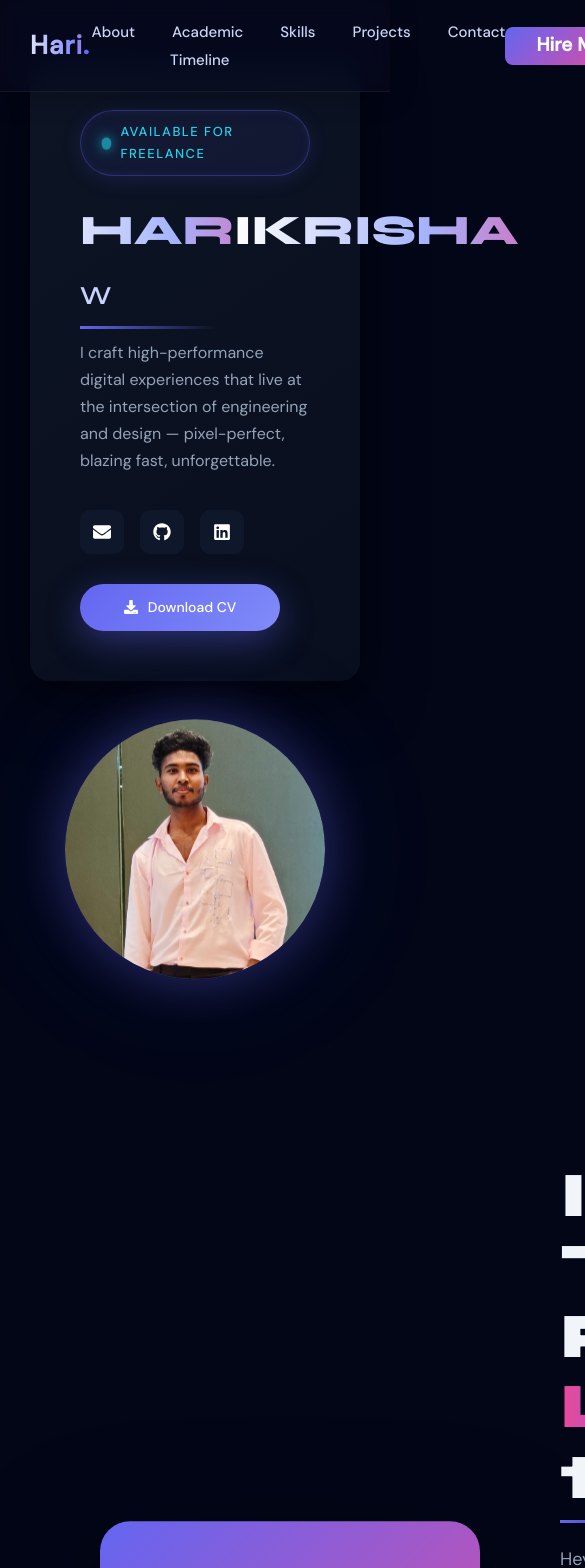
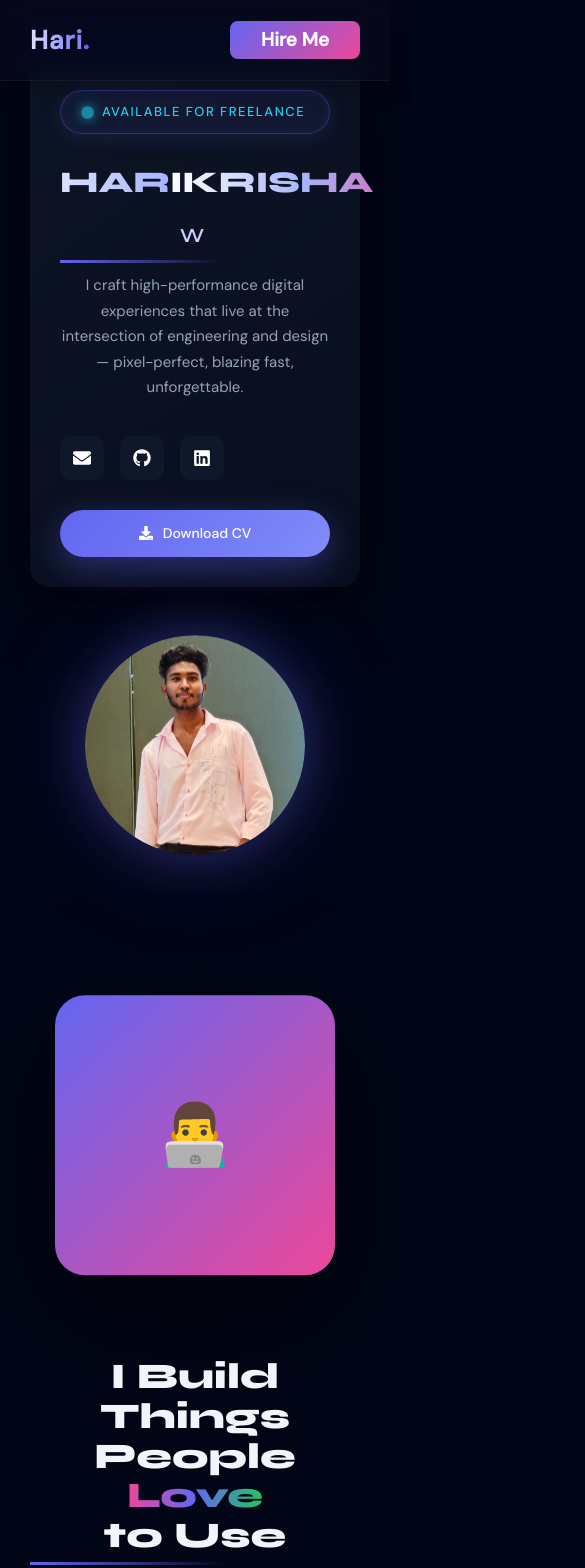
Before and after one commit to Harikrishnan2802/React-Portfolio, a React (Vite) app: page / in a window 390 px wide. Shown: the top 1568 px of the page, 585 px wide, since content can reach past the window. Built offline with nearby package versions, Linux system fonts and the light colour scheme.

Commit message:
Updated the responsive and project section

```diff
--- a/src/components/Contact.jsx
+++ b/src/components/Contact.jsx
@@ -68,7 +68,7 @@ Feel free to reach out.
 
 <div className="contact-social">
 
-<a href="https://instagram/hari_krishnan98/.com">
+<a href="https://www.instagram.com/hari_krishnan98/">
 <FaInstagram/>
 </a>
 
--- a/src/components/Projects.jsx
+++ b/src/components/Projects.jsx
@@ -1,5 +1,6 @@
 import { SiPhp, SiMysql, SiJavascript } from "react-icons/si"
 import { FaCode } from "react-icons/fa"
+import { useEffect, useRef } from "react"
 
 import {
 FaChartBar,
@@ -54,7 +55,7 @@ code:"#"
 },
 
 {
-title:"Portfolio",
+title:"My Personal Portfolio",
 desc:"A Personal Portfolio",
 tech:["React","CSS"],
 icon:"💼",
@@ -67,39 +68,37 @@ code:"https://github.com/Harikrishnan2802/React-Portfolio"
 
 function Projects(){
 
+const firstRow = projects.slice(0,3)
+const secondRow = projects.slice(3,6)
+
 return(
 
 <section className="projects-section" id="projects">
 
 <h2 className="projects-title">Featured Projects</h2>
 
-<div className="projects-grid">
+{/* FIRST ROW */}
 
-{projects.map((p,i)=>(
+<div className="projects-row">
+
+<div className="projects-track scroll-left">
+
+{[...firstRow,...firstRow].map((p,i)=>(
 
 <div className="project-card" key={i}>
 
-<div className="project-icon">
-{p.icon}
-</div>
-
+<div className="project-icon">{p.icon}</div>
 
 <div className="tech-badges">
-
 {p.tech.map((t,index)=>(
 <span key={index}>{t}</span>
 ))}
-
 </div>
 
-
 <h3>{p.title}</h3>
-
 <p>{p.desc}</p>
 
-
 <div className="project-buttons">
-
 <a href={p.live} className="btn-live">
 <FaExternalLinkAlt/> Live
 </a>
@@ -107,7 +106,6 @@ return(
 <a href={p.code} className="btn-code">
 <FaGithub/> Code
 </a>
-
 </div>
 
 </div>
@@ -116,10 +114,51 @@ return(
 
 </div>
 
+</div>
+
+
+{/* SECOND ROW */}
+
+<div className="projects-row">
+
+<div className="projects-track scroll-right">
+
+{[...secondRow,...secondRow].map((p,i)=>(
+
+<div className="project-card" key={i}>
+
+<div className="project-icon">{p.icon}</div>
+
+<div className="tech-badges">
+{p.tech.map((t,index)=>(
+<span key={index}>{t}</span>
+))}
+</div>
+
+<h3>{p.title}</h3>
+<p>{p.desc}</p>
+
+<div className="project-buttons">
+<a href={p.live} className="btn-live">
+<FaExternalLinkAlt/> Live
+</a>
+
+<a href={p.code} className="btn-code">
+<FaGithub/> Code
+</a>
+</div>
+
+</div>
+
+))}
+
+</div>
+
+</div>
+
 </section>
 
 )
-
 }
 
 export default Projects
--- a/src/styles/style.css
+++ b/src/styles/style.css
@@ -1270,20 +1270,54 @@ color:transparent;
 
 }
 
-
-/* GRID */
-
-.projects-grid{
-
-display:grid;
-
-grid-template-columns:repeat(3,1fr);
-
+.projects-row{
+overflow:hidden;
+width:100%;
+margin-bottom:40px;
+}
+.projects-track{
+
+display:flex;
 gap:40px;
-
-}
-
-
+width:max-content;
+
+}
+.project-card{
+min-width:380px;
+flex-shrink:0;
+}
+.scroll-left{
+animation:scrollLeft 30s linear infinite;
+}
+.scroll-right{
+animation:scrollRight 30s linear infinite;
+}
+@keyframes scrollLeft{
+
+0%{
+transform:translateX(0);
+}
+
+100%{
+transform:translateX(-50%);
+}
+
+}
+@keyframes scrollRight{
+
+0%{
+transform:translateX(-50%);
+}
+
+100%{
+transform:translateX(0);
+}
+
+}
+
+.projects-track:hover{
+animation-play-state:paused;
+}
 /* CARD */
 
 .project-card{
@@ -1685,58 +1719,79 @@ margin-top:10px;
 .modal-buttons button[type="submit"]{
 
 flex:1;
-padding:11px;
-
-background:#6366f1;
+
+padding:12px 0;
+
+border-radius:10px;
 border:none;
-border-radius:8px;
+
+font-size:14px;
+font-weight:600;
+
+cursor:pointer;
 
 color:white;
+
+background:linear-gradient(
+135deg,
+#6366f1,
+#ec4899
+);
+
+transition:all .3s ease;
+
+}
+.modal-buttons button[type="submit"]:hover{
+
+transform:translateY(-2px);
+
+box-shadow:
+0 10px 30px rgba(99,102,241,.45);
+
+}
+.modal-buttons button[type="button"]{
+
+flex:1;
+
+padding:12px 0;
+
+border-radius:10px;
+
+font-size:14px;
 font-weight:500;
+
 cursor:pointer;
 
-transition:0.25s;
-}
-
-.modal-buttons button[type="submit"]:hover{
-background:#4f46e5;
-transform:translateY(-1px);
-}
-.modal-buttons button[type="button"]{
-
-flex:1;
-padding:11px;
-
-background:#1e293b;
-border:none;
-border-radius:8px;
+background:transparent;
 
 color:#cbd5f5;
-font-weight:500;
-
-cursor:pointer;
-transition:0.25s;
-}
-
+
+border:1px solid rgba(255,255,255,0.15);
+
+transition:all .25s ease;
+
+}
 .modal-buttons button[type="button"]:hover{
-background:#334155;
-}
-@keyframes fadeIn{
-from{opacity:0}
-to{opacity:1}
-}
-
-@keyframes slideUp{
-from{
-transform:translateY(40px);
-opacity:0;
-}
-to{
-transform:translateY(0);
-opacity:1;
-}
-}
-
+
+background:rgba(255,255,255,0.05);
+
+border-color:#6366f1;
+
+color:white;
+
+}
+.modal-box input::placeholder,
+.modal-box textarea::placeholder{
+color:#64748b;
+}
+@media(max-width:500px){
+
+.modal-box{
+width:90%;
+padding:25px;
+}
+
+}
 /* =========================
    CONTACT CARD HOVER
 ========================= */
@@ -1762,3 +1817,193 @@ box-shadow:0 15px 40px rgba(99,102,241,0.25);
 color:#6366f1;
 
 }
+
+/*---------Tablet-------*/
+@media (max-width:1024px){
+
+section{
+padding:80px 60px;
+}
+
+/* HERO */
+
+.hero{
+flex-direction:column;
+text-align:center;
+height:auto;
+gap:50px;
+}
+
+.hero-left{
+width:100%;
+max-width:700px;
+}
+
+.hero-right{
+width:100%;
+}
+
+.hero-image{
+width:300px;
+height:300px;
+}
+
+
+/* ABOUT */
+
+.about-wrapper{
+flex-direction:column;
+text-align:center;
+}
+
+.about-card{
+width:280px;
+height:280px;
+font-size:60px;
+}
+
+.about-title{
+font-size:48px;
+}
+
+
+/* SKILLS */
+
+.skills-cards{
+grid-template-columns:repeat(2,1fr);
+}
+
+
+/* PROJECTS */
+
+.project-card{
+min-width:320px;
+}
+
+
+/* CONTACT */
+
+.contact-grid{
+grid-template-columns:repeat(2,1fr);
+}
+
+}
+
+/*-------Mobile---------*/
+@media (max-width:768px){
+
+section{
+padding:70px 30px;
+}
+
+/* NAVBAR */
+
+.nav-links{
+display:none;
+}
+
+
+/* HERO */
+
+.hero-title{
+font-size:36px;
+white-space:normal;
+}
+
+.hero-role{
+font-size:20px;
+}
+
+.hero-desc{
+font-size:15px;
+}
+
+.hero-image{
+width:220px;
+height:220px;
+}
+
+
+/* ABOUT */
+
+.about{
+padding:80px 30px;
+}
+
+.about-title{
+font-size:36px;
+}
+
+.about-text{
+font-size:16px;
+}
+
+
+/* SKILLS */
+
+.skills-title{
+font-size:36px;
+}
+
+.skills-cards{
+grid-template-columns:1fr;
+}
+
+
+/* TIMELINE */
+
+.timeline-section{
+padding:80px 30px;
+}
+
+
+/* PROJECTS */
+
+.projects-section{
+padding:80px 30px;
+}
+
+.project-card{
+min-width:280px;
+padding:30px;
+}
+
+
+/* CONTACT */
+
+.contact-section{
+padding:80px 30px;
+}
+
+.contact-grid{
+grid-template-columns:1fr;
+}
+
+}
+
+/*---------Small Mobile---------*/
+
+@media (max-width:480px){
+
+.hero-left{
+padding:30px;
+}
+
+.hero-title{
+font-size:30px;
+}
+
+.download-btn{
+width:100%;
+}
+
+.project-card{
+min-width:260px;
+}
+
+.modal-box{
+width:90%;
+padding:25px;
+}
+
+}
```
